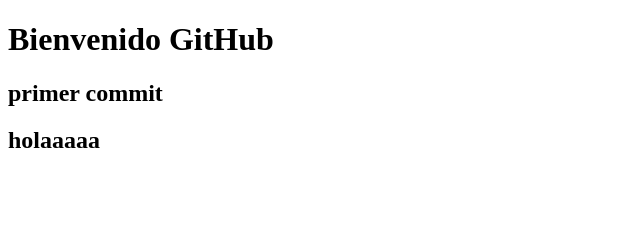
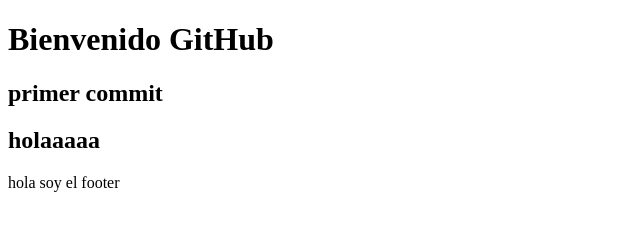
Before and after one commit to leizbro/prueba1, a plain HTML site: page index.html in a window 1280 px wide. Shown: the whole page, without its empty margins (0-640 px from the left). Drawn offline with Linux system fonts and the light colour scheme.

Commit message:
victor hace el footer

```diff
--- a/index.html
+++ b/index.html
@@ -14,5 +14,7 @@
 
 <h2>holaaaaa</h2>
 
+
+<footer>hola soy el footer</footer>
 </body>
 </html>
```
